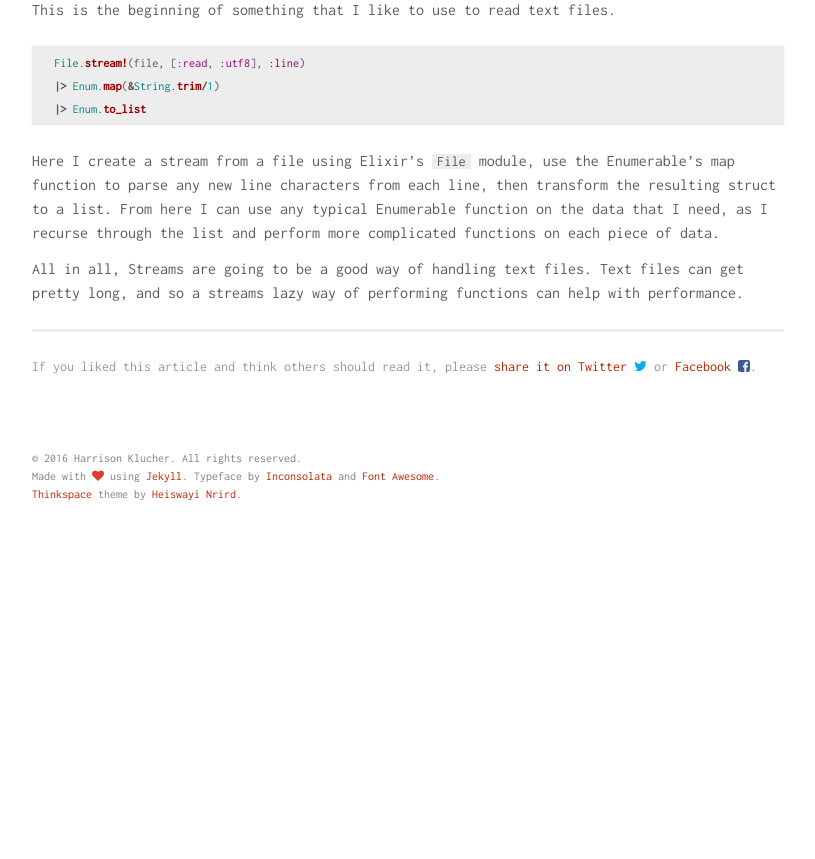
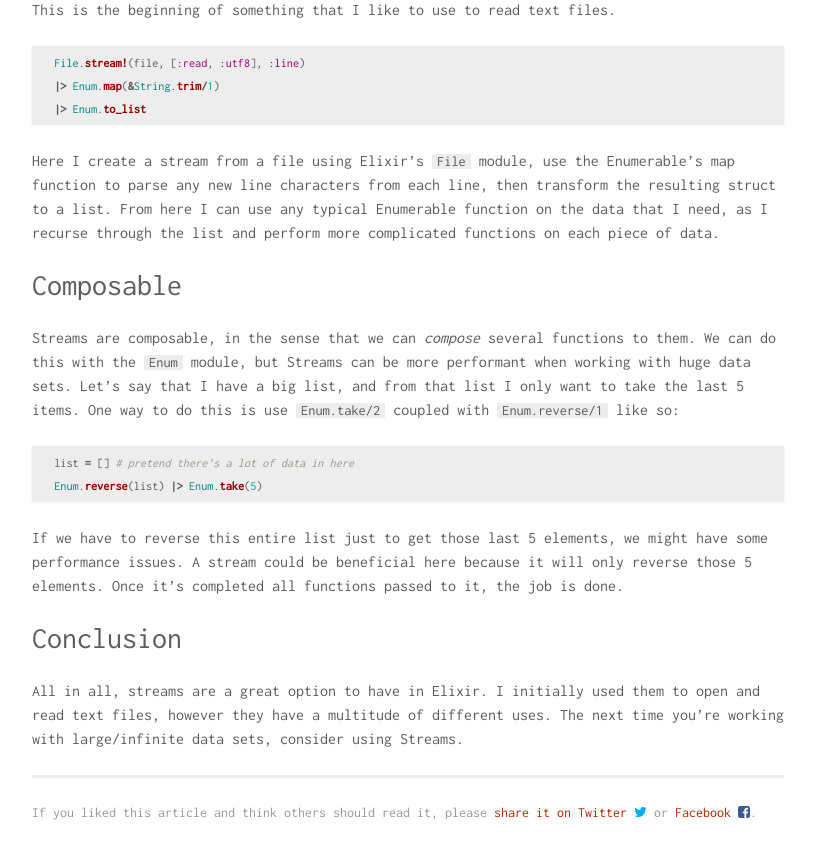
Before and after one commit to hklucher/hklucher.github.io, a Jekyll site: the page built from _posts/2016-12-24-elixir-streams.md, in a window 1280 px wide and 900 px high, scrolled down 1093 px. Shown: the top 859 px of the window, without its empty margins (232-1047 px from the left). Built offline with Jekyll 4.4.1, drawn with Linux system fonts in a browser that asks for light colours; before the commit the page ends 1644 px from its top, so only the background shows below that; some of the changed text lies outside the part shown.

Commit message:
more to stream blog

```diff
--- a/_posts/2016-12-24-elixir-streams.md
+++ b/_posts/2016-12-24-elixir-streams.md
@@ -53,4 +53,18 @@ This is the beginning of something that I like to use to read text files.
 
 Here I create a stream from a file using Elixir's `File` module, use the Enumerable's map function to parse any new line characters from each line, then transform the resulting struct to a list. From here I can use any typical Enumerable function on the data that I need, as I recurse through the list and perform more complicated functions on each piece of data.
 
-All in all, Streams are going to be a good way of handling text files. Text files can get pretty long, and so a streams lazy way of performing functions can help with performance.
+# Composable
+
+Streams are composable, in the sense that we can *compose* several functions to them. We can do this with the `Enum` module, but Streams can be more performant when working with huge data sets. Let's say that I have a big list, and from that list I only want to take the last 5 items. One way to
+do this is use `Enum.take/2` coupled with `Enum.reverse/1` like so:
+
+{% highlight ruby %}
+  list = [] # pretend there's a lot of data in here
+  Enum.reverse(list) |> Enum.take(5)
+{% endhighlight %}
+
+If we have to reverse this entire list just to get those last 5 elements, we might have some performance issues. A stream could be beneficial here because it will only reverse those 5 elements. Once it's completed all functions passed to it, the job is done.
+
+# Conclusion
+
+All in all, streams are a great option to have in Elixir. I initially used them to open and read text files, however they have a multitude of different uses. The next time you're working with large/infinite data sets, consider using Streams.
```
Also changed, not shown: other parts of _posts/2016-12-24-elixir-streams.md (+1 -1 lines).
